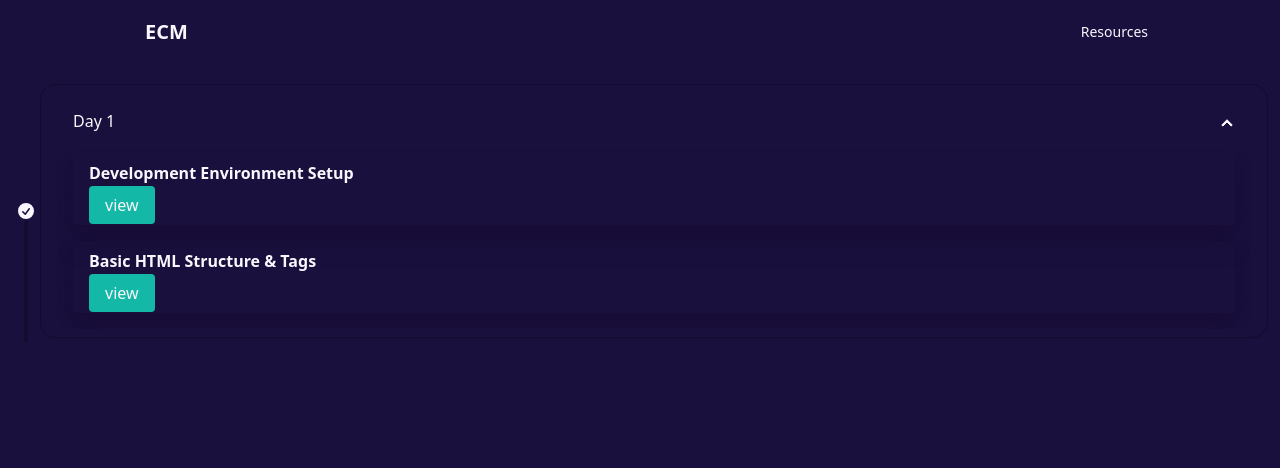
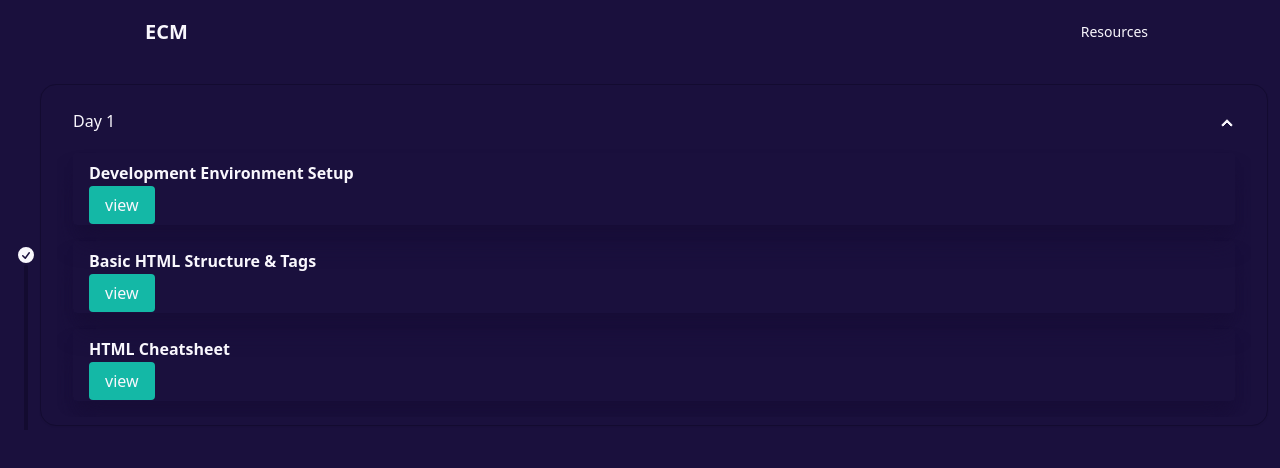
Before and after one commit to Sonu-Hansda/Portfolio-Express, a React (Vite) app: page /resources in a window 1280 px wide. Both pictures are taken after a click on the heading "Day 1". Shown: the top 468 px of the page. Built offline with nearby package versions, Linux system fonts and the light colour scheme.

Commit message:
[added] HTML Cheatsheet resource

```diff
--- a/src/pages/ResourcePage.tsx
+++ b/src/pages/ResourcePage.tsx
@@ -13,9 +13,13 @@ const ResourcePage: React.FC = () => {
                                 <h1 className='font-semibold mb-2'>Development Environment Setup</h1>
                                 <a href='https://www.youtube.com/watch?v=0gU-qrq3gjU&list=PLDzeHZWIZsTo0wSBcg4-NMIbC0L8evLrD&index=4&ab_channel=CodeHelp-byBabbar' target='_blank' className='bg-teal-500 px-4 py-2 rounded'>view</a>
                                </div>
-                               <div className='shadow-xl shadow-base-200 px-4 py-2 rounded'>
+                               <div className='shadow-xl shadow-base-200 px-4 py-2 rounded mb-4'>
                                 <h1 className='font-semibold mb-2'>Basic HTML Structure & Tags</h1>
                                 <a href='https://www.youtube.com/watch?v=KdWPGqT5GwE&list=PLDzeHZWIZsTo0wSBcg4-NMIbC0L8evLrD&index=5&ab_channel=CodeHelp-byBabbar' target='_blank' className='bg-teal-500 px-4 py-2 rounded'>view</a>
+                               </div>
+                               <div className='shadow-xl shadow-base-200 px-4 py-2 rounded'>
+                                <h1 className='font-semibold mb-2'>HTML Cheatsheet</h1>
+                                <a href='https://filebin.net/2yl42pzq1bnhweml/Html%20Cheatsheet.pdf' target='_blank' className='bg-teal-500 px-4 py-2 rounded'>view</a>
                                </div>
                             </div>
                         </details>
```
